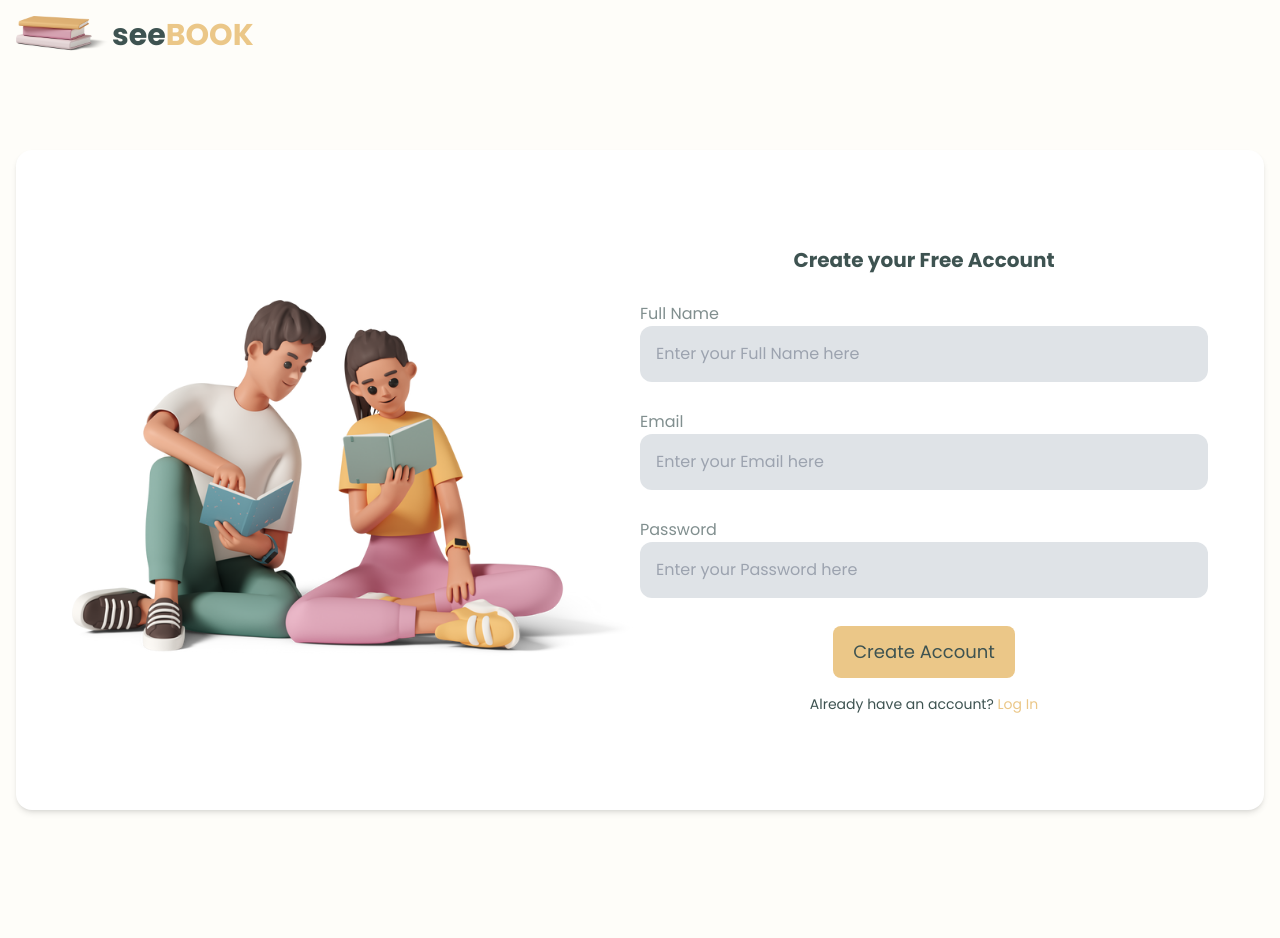
After one commit to azkazikna/libraryJGU, a PHP site: page /register.html in a window 1280 px wide. The commit adds this page. Run offline with PHP 8.4, Linux system fonts and the light colour scheme; some libraries are stand-ins or nearby versions.

Commit message:
add login register

```diff
--- a/dist/css/output.css
+++ b/dist/css/output.css
@@ -687,12 +683,12 @@ video {
   margin-left: 0.75rem;
 }
 
-.mb-10 {
-  margin-bottom: 2.5rem;
+.mt-2 {
+  margin-top: 0.5rem;
 }
 
-.mt-2 {
-  margin-top: 0.5rem;
+.mb-7 {
+  margin-bottom: 1.75rem;
 }
 
 .block {
@@ -741,6 +745,10 @@ video {
 
 .cursor-pointer {
   cursor: pointer;
+}
+
+.flex-col {
+  flex-direction: column;
 }
 
 .items-center {
@@ -771,8 +779,20 @@ video {
   gap: 1rem;
 }
 
+.gap-12 {
+  gap: 3rem;
+}
+
 .overflow-hidden {
   overflow: hidden;
+}
+
+.overflow-x-hidden {
+  overflow-x: hidden;
+}
+
+.scroll-smooth {
+  scroll-behavior: smooth;
 }
 
 .rounded-lg {
@@ -787,6 +807,14 @@ video {
   border-radius: 9999px;
 }
 
+.rounded-2xl {
+  border-radius: 1rem;
+}
+
+.rounded-xl {
+  border-radius: 0.75rem;
+}
+
 .bg-\[\#FEFDF9\] {
   --tw-bg-opacity: 1;
   background-color: rgb(254 253 249 / var(--tw-bg-opacity));
@@ -799,6 +827,20 @@ video {
 .bg-primary {
   --tw-bg-opacity: 1;
   background-color: rgb(235 199 136 / var(--tw-bg-opacity));
+}
+
+.bg-white {
+  --tw-bg-opacity: 1;
+  background-color: rgb(255 255 255 / var(--tw-bg-opacity));
+}
+
+.bg-\[\#B0BAC3\] {
+  --tw-bg-opacity: 1;
+  background-color: rgb(176 186 195 / var(--tw-bg-opacity));
+}
+
+.bg-opacity-\[40\%\] {
+  --tw-bg-opacity: 40%;
 }
 
 .bg-\[url\(\'\.\.\/img\/education\.jpg\'\)\] {
@@ -846,6 +888,10 @@ video {
   padding: 1.5rem;
 }
 
+.p-4 {
+  padding: 1rem;
+}
+
 .py-5 {
   padding-top: 1.25rem;
   padding-bottom: 1.25rem;
@@ -886,20 +932,31 @@ video {
   padding-bottom: 2rem;
 }
 
+.py-14 {
+  padding-top: 3.5rem;
+  padding-bottom: 3.5rem;
+}
+
+.py-3 {
+  padding-top: 0.75rem;
+  padding-bottom: 0.75rem;
+}
+
+.px-5 {
+  padding-left: 1.25rem;
+  padding-right: 1.25rem;
+}
+
+.pt-12 {
+  padding-top: 3rem;
+}
+
 .pb-32 {
   padding-bottom: 8rem;
 }
 
 .pt-20 {
   padding-top: 5rem;
-}
-
-.pt-1 {
-  padding-top: 0.25rem;
-}
-
-.pt-12 {
-  padding-top: 3rem;
 }
 
 .text-center {
@@ -988,6 +1045,12 @@ video {
   box-shadow: var(--tw-ring-offset-shadow, 0 0 #0000), var(--tw-ring-shadow, 0 0 #0000), var(--tw-shadow);
 }
 
+.shadow-md {
+  --tw-shadow: 0 4px 6px -1px rgb(0 0 0 / 0.1), 0 2px 4px -2px rgb(0 0 0 / 0.1);
+  --tw-shadow-colored: 0 4px 6px -1px var(--tw-shadow-color), 0 2px 4px -2px var(--tw-shadow-color);
+  box-shadow: var(--tw-ring-offset-shadow, 0 0 #0000), var(--tw-ring-shadow, 0 0 #0000), var(--tw-shadow);
+}
+
 .backdrop-brightness-50 {
   --tw-backdrop-brightness: brightness(.5);
   -webkit-backdrop-filter: var(--tw-backdrop-blur) var(--tw-backdrop-brightness) var(--tw-backdrop-contrast) var(--tw-backdrop-grayscale) var(--tw-backdrop-hue-rotate) var(--tw-backdrop-invert) var(--tw-backdrop-opacity) var(--tw-backdrop-saturate) var(--tw-backdrop-sepia);
@@ -1016,6 +1079,28 @@ video {
 
 * {
   box-sizing: border-box;
+}
+
+::-webkit-scrollbar-track
+{
+  -webkit-box-shadow: inset 0 0 6px rgba(0,0,0,0.3);
+  border-radius: 9999px;
+  --tw-bg-opacity: 1;
+  background-color: rgb(254 253 249 / var(--tw-bg-opacity));
+}
+
+::-webkit-scrollbar {
+  width: 6px;
+  --tw-bg-opacity: 1;
+  background-color: rgb(235 199 136 / var(--tw-bg-opacity));
+}
+
+::-webkit-scrollbar-thumb
+{
+  -webkit-box-shadow: inset 0 0 6px rgba(0,0,0,.3);
+  border-radius: 9999px;
+  --tw-bg-opacity: 1;
+  background-color: rgb(235 199 136 / var(--tw-bg-opacity));
 }
 
 .navbar-fixed {
@@ -1120,12 +1218,24 @@ video {
     max-width: 100%;
   }
 
+  .lg\:flex-row {
+    flex-direction: row;
+  }
+
+  .lg\:gap-0 {
+    gap: 0px;
+  }
+
   .lg\:rounded-none {
     border-radius: 0px;
   }
 
   .lg\:bg-transparent {
     background-color: transparent;
+  }
+
+  .lg\:p-7 {
+    padding: 1.75rem;
   }
 
   .lg\:py-4 {
@@ -1138,9 +1248,14 @@ video {
     padding-right: 1.25rem;
   }
 
-  .lg\:px-12 {
-    padding-left: 3rem;
-    padding-right: 3rem;
+  .lg\:px-14 {
+    padding-left: 3.5rem;
+    padding-right: 3.5rem;
+  }
+
+  .lg\:py-24 {
+    padding-top: 6rem;
+    padding-bottom: 6rem;
   }
 
   .lg\:text-3xl {
--- /dev/null
+++ b/register.html
@@ -0,0 +1,74 @@
+<!DOCTYPE html>
+<html lang="en">
+<head>
+    <meta charset="UTF-8">
+    <meta http-equiv="X-UA-Compatible" content="IE=edge">
+    <meta name="viewport" content="width=device-width, initial-scale=1.0">
+    <title>Home | seeBOOK</title>
+    <!-- Icon -->
+    <link rel="icon" href="dist/icon/casual-life-3d-yellow-pink-and-beige-books-lying-on-top-of-each-other.png">
+    <!-- Font poppins -->
+    <link rel="preconnect" href="https://fonts.googleapis.com">
+    <link rel="preconnect" href="https://fonts.gstatic.com" crossorigin>
+    <link href="https://fonts.googleapis.com/css2?family=Montserrat:wght@200;300;400;600;700&family=Poppins:wght@200;300;400;500;600;700&display=swap" rel="stylesheet">
+    <!-- Font Awesome -->
+    <script src="https://kit.fontawesome.com/27e42df87e.js" crossorigin="anonymous"></script>
+    <!-- Swiper Slider -->
+    <link rel="stylesheet" href="dist/css/swiper.min.css"/>
+    <!-- Custom Style -->
+    <link rel="stylesheet" href="dist/css/output.css">
+</head>
+<body class="font-poppins bg-[#FEFDF9] overflow-x-hidden relative w-full">
+
+    <!-- Header Start -->
+    <header class="bg-transparent relative top-0 left-0 w-full flex items-center justify-evenly z-index-10 transition duration-500 py-5 lg:py-4">
+        <div class="container">
+            <div class="flex items-center justify-between relative">
+                <div class="px-4">
+                    <a href="index.html" class="flex items-center">
+                        <img src="dist/icon/casual-life-3d-yellow-pink-and-beige-books-lying-on-top-of-each-other.png" alt="" class="w-20 lg:w-24">
+                        <h1 class="text-2xl lg:text-3xl font-bold text-primary"><span class="text-darken">see</span>BOOK</h1>
+                    </a>
+                </div>
+            </div>
+        </div>
+    </header>
+    <!-- Header End -->
+
+    <!-- Main section register start -->
+    <section id="register" class="pt-20 pb-32 lg:pb-30 px-4">
+        <div class="container mx-auto flex flex-col lg:flex-row gap-12 lg:gap-0 bg-white items-center rounded-2xl px-4 lg:px-14 py-14 lg:py-24 shadow-md justify-center">
+            <div class="w-full">
+                <img src="dist/img/casual-life-3d-young-couple-sitting-on-the-floor-and-reading-books.png" alt="" class="w-[600px]">
+            </div>
+            <div class="w-full">
+                <h5 class="font-bold text-xl text-center text-darken mb-7">Create your Free Account</h5>
+                <form action="">
+                    <div class="form-group mt-7">
+                        <label for="name" class="text-dark">Full Name</label><br>
+                        <input type="text" name="name" id="name" class="bg-[#B0BAC3] bg-opacity-[40%] p-4 rounded-xl w-full" placeholder="Enter your Full Name here">
+                    </div>
+                    <div class="form-group mt-7">
+                        <label for="email" class="text-dark">Email</label><br>
+                        <input type="email" name="email" id="email" class="bg-[#B0BAC3] bg-opacity-[40%] p-4 rounded-xl w-full" placeholder="Enter your Email here">
+                    </div>
+                    <div class="form-group mt-7">
+                        <label for="password" class="text-dark">Password</label><br>
+                        <input type="password" name="password" id="password" class="bg-[#B0BAC3] bg-opacity-[40%] p-4 rounded-xl w-full" placeholder="Enter your Password here">
+                    </div>
+                    <div class="flex justify-center mt-7">
+                        <button type="submit" class="py-3 px-5 bg-primary text-darken text-lg rounded-lg">Create Account</button>
+                    </div>
+                </form>
+                <p class="text-sm text-darken text-center mt-4">Already have an account? <a href="login.html" class="text-primary">Log In</a></p>
+            </div>
+        </div>
+    </section>
+    <!-- Main section register end -->
+
+
+
+<!-- Swiper Slider -->
+<script src="https://cdn.jsdelivr.net/npm/swiper@8/swiper-bundle.min.js"></script>
+</body>
+</html>
--- a/tailwind.config.js
+++ b/tailwind.config.js
@@ -1,6 +1,6 @@
 /** @type {import('tailwindcss').Config} */
 module.exports = {
-  content: ['index.html'],
+  content: ['index.html', 'register.html', 'login.html'],
   theme: {
     extend: {
       colors: {
```
Also changed, not shown: other parts of dist/css/output.css (+28 -11 lines), index.html (+39 -38 lines), login.html (added, +70 -0 lines), src/input.css (+17 -0 lines), dist/img/casual-life-3d-young-couple-sitting-on-the-floor-and-reading-books.png (added).
